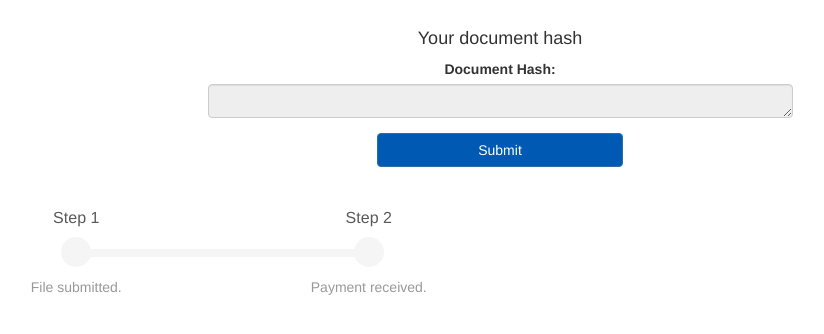
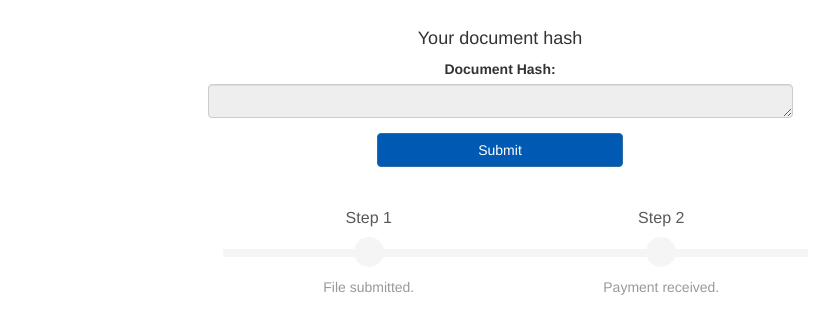
Before and after one commit to weston/seniorproject, a Django app: page /verify_document/ in a window 1280 px wide. Shown: the part 145-479 px from the top of the page, without its empty margins (140-964 px from the left). Run offline with Django 3.2, Linux system fonts and the light colour scheme; some libraries are stand-ins or nearby versions.

Commit message:
two step progress bar

```diff
--- a/chronos/submit_document/templates/submit_document/verify_document.html
+++ b/chronos/submit_document/templates/submit_document/verify_document.html
@@ -34,7 +34,7 @@
 
 
             <div class="row bs-wizard" style="border-bottom:0;">
-
+                <div class="col-xs-3 "></div>
                 <div class="col-xs-3 bs-wizard-step disabled" id = "prog1">
                   <div class="text-center bs-wizard-stepnum">Step 1</div>
                   <div class="progress"><div class="progress-bar"></div></div>
@@ -48,6 +48,8 @@
                   <a href="#" class="bs-wizard-dot"></a>
                   <div class="bs-wizard-info text-center">Payment received.</div>
                 </div>
+                <div class="col-xs-3 "></div>
+
             </div>
   </div>
 
@@ -83,8 +85,6 @@
                console.log(stage)
                 document.getElementById("prog1").className="col-xs-3 bs-wizard-step disabled"
                 document.getElementById("prog2").className="col-xs-3 bs-wizard-step disabled"
-                document.getElementById("prog3").className="col-xs-3 bs-wizard-step disabled"
-                document.getElementById("prog4").className="col-xs-3 bs-wizard-step disabled"
                 if (stage >= 1)
                   document.getElementById("prog1").className="col-xs-3 bs-wizard-step complete"
                 if (stage >= 2)
```
